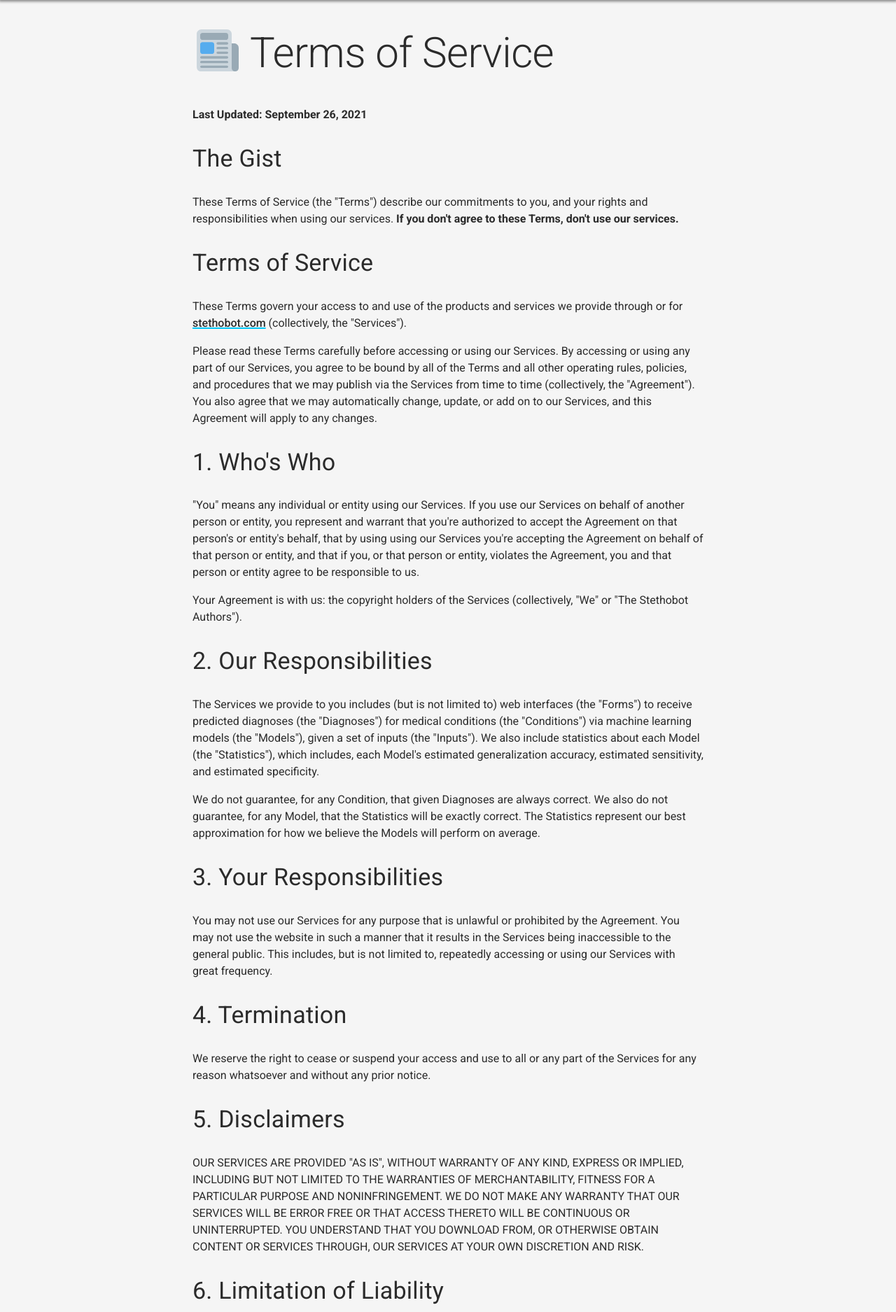
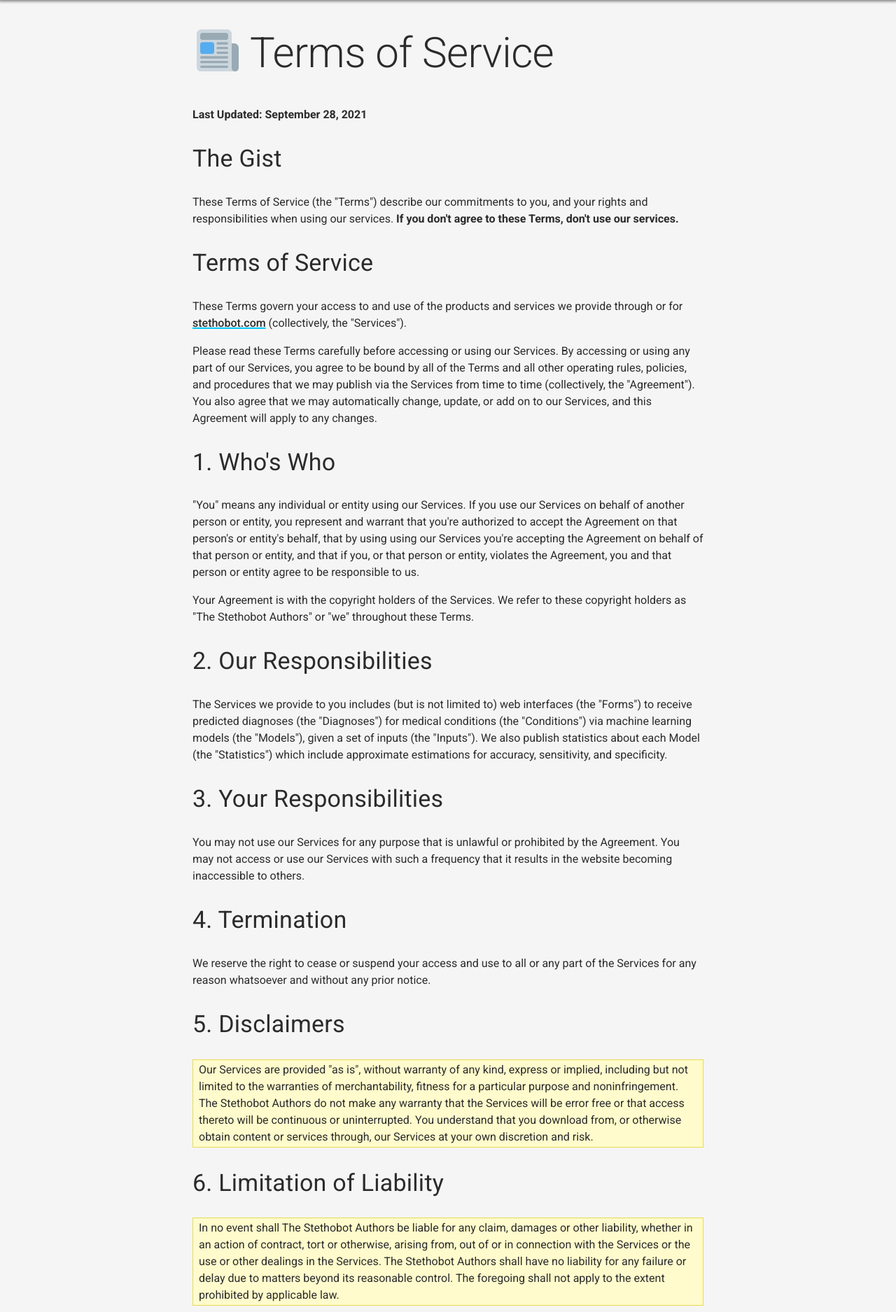
Before and after one commit to Westermeister/stethobot.com, a Flask app: page /legal in a window 1280 px wide. Shown: the part 45-1920 px from the top of the page at 70% size. Run offline with Flask 2, Linux system fonts and the light colour scheme; style sheets or scripts are compiled from the project's sources.

Commit message:
Update terms of service

```diff
--- a/stethobot/static/styles/sass/_markup.scss
+++ b/stethobot/static/styles/sass/_markup.scss
@@ -96,3 +96,9 @@
   color: inherit;
   text-decoration: none;
 }
+
+.highlight {
+  background-color: #fffbcc;
+  border: 1px solid #e6db55;
+  padding: 2px 8px;
+}
--- a/stethobot/templates/legal.html
+++ b/stethobot/templates/legal.html
@@ -22,7 +22,7 @@
   />
   Terms of Service
 </h1>
-<strong>Last Updated: September 26, 2021</strong>
+<strong>Last Updated: September 28, 2021</strong>
 <h2>The Gist</h2>
 <p>
   These Terms of Service (the "Terms") describe our commitments to you, and your
@@ -53,31 +53,24 @@
   Agreement, you and that person or entity agree to be responsible to us.
 </p>
 <p>
-  Your Agreement is with us: the copyright holders of the Services
-  (collectively, "We" or "The Stethobot Authors").
+  Your Agreement is with the copyright holders of the Services. We refer to
+  these copyright holders as "The Stethobot Authors" or "we" throughout these
+  Terms.
 </p>
 <h2>2. Our Responsibilities</h2>
 <p>
   The Services we provide to you includes (but is not limited to) web interfaces
   (the "Forms") to receive predicted diagnoses (the "Diagnoses") for medical
   conditions (the "Conditions") via machine learning models (the "Models"),
-  given a set of inputs (the "Inputs"). We also include statistics about each
-  Model (the "Statistics"), which includes, each Model's estimated
-  generalization accuracy, estimated sensitivity, and estimated specificity.
-</p>
-<p>
-  We do not guarantee, for any Condition, that given Diagnoses are always
-  correct. We also do not guarantee, for any Model, that the Statistics will be
-  exactly correct. The Statistics represent our best approximation for how we
-  believe the Models will perform on average.
+  given a set of inputs (the "Inputs"). We also publish statistics about each
+  Model (the "Statistics") which include approximate estimations for accuracy,
+  sensitivity, and specificity.
 </p>
 <h2>3. Your Responsibilities</h2>
 <p>
   You may not use our Services for any purpose that is unlawful or prohibited by
-  the Agreement. You may not use the website in such a manner that it results in
-  the Services being inaccessible to the general public. This includes, but is
-  not limited to, repeatedly accessing or using our Services with great
-  frequency.
+  the Agreement. You may not access or use our Services with such a frequency
+  that it results in the website becoming inaccessible to others.
 </p>
 <h2>4. Termination</h2>
 <p>
@@ -85,30 +78,32 @@
   part of the Services for any reason whatsoever and without any prior notice.
 </p>
 <h2>5. Disclaimers</h2>
-<p>
-  OUR SERVICES ARE PROVIDED "AS IS", WITHOUT WARRANTY OF ANY KIND, EXPRESS OR
-  IMPLIED, INCLUDING BUT NOT LIMITED TO THE WARRANTIES OF MERCHANTABILITY,
-  FITNESS FOR A PARTICULAR PURPOSE AND NONINFRINGEMENT. WE DO NOT MAKE ANY
-  WARRANTY THAT OUR SERVICES WILL BE ERROR FREE OR THAT ACCESS THERETO WILL BE
-  CONTINUOUS OR UNINTERRUPTED. YOU UNDERSTAND THAT YOU DOWNLOAD FROM, OR
-  OTHERWISE OBTAIN CONTENT OR SERVICES THROUGH, OUR SERVICES AT YOUR OWN
-  DISCRETION AND RISK.
+<p class="highlight">
+  Our Services are provided "as is", without warranty of any kind, express or
+  implied, including but not limited to the warranties of merchantability,
+  fitness for a particular purpose and noninfringement. The Stethobot Authors do
+  not make any warranty that the Services will be error free or that access
+  thereto will be continuous or uninterrupted. You understand that you download
+  from, or otherwise obtain content or services through, our Services at your
+  own discretion and risk.
 </p>
 <h2>6. Limitation of Liability</h2>
-<p>
-  IN NO EVENT SHALL THE STETHOBOT AUTHORS BE LIABLE FOR ANY CLAIM, DAMAGES OR
-  OTHER LIABILITY, WHETHER IN AN ACTION OF CONTRACT, TORT OR OTHERWISE, ARISING
-  FROM, OUT OF OR IN CONNECTION WITH THE SERVICES OR THE USE OR OTHER DEALINGS
-  IN THE SERVICES.
+<p class="highlight">
+  In no event shall The Stethobot Authors be liable for any claim, damages or
+  other liability, whether in an action of contract, tort or otherwise, arising
+  from, out of or in connection with the Services or the use or other dealings
+  in the Services. The Stethobot Authors shall have no liability for any failure
+  or delay due to matters beyond its reasonable control. The foregoing shall not
+  apply to the extent prohibited by applicable law.
 </p>
 <h2>7. Jurisdiction and Applicable Law</h2>
-<p>
-  EXCEPT TO THE EXTENT ANY APPLICABLE LAW PROVIDES OTHERWISE, THE AGREEMENT AND
-  ANY ACCESS TO OR USE OF OUR SERVICES WILL BE GOVERNED BY THE LAWS OF THE STATE
-  OF CALIFORNIA, U.S.A., EXCLUDING ITS CONFLICT OF LAW PROVISIONS. THE PROPER
-  VENUE FOR ANY DISPUTES ARISING OUT OF OR RELATING TO THE AGREEMENT AND ANY
-  ACCESS TO OR USE OF OUR SERVICES WILL BE THE STATE AND FEDERAL COURTS LOCATED
-  IN THE STATE OF CALIFORNIA.
+<p class="highlight">
+  Except to the extent any applicable law provides otherwise, the Agreement and
+  any access to or use of our Services will be governed by the laws of the state
+  of California, U.S.A., excluding its conflict of law provisions. The proper
+  venue for any disputes arising out of or relating to the Agreement and any
+  access to or use of our Services will be the state and federal courts located
+  in the state of California.
 </p>
 <h1>
   <img
```
